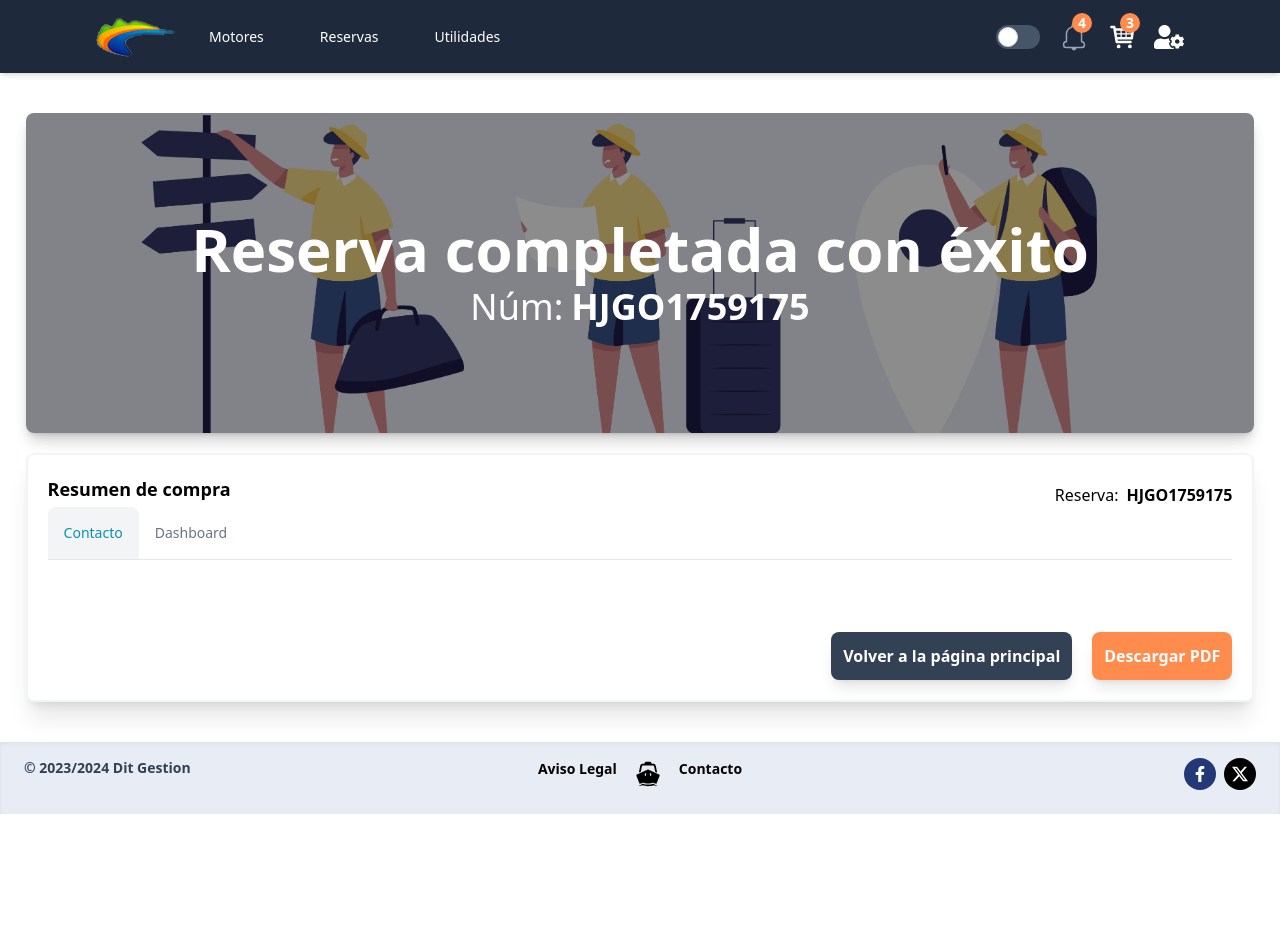
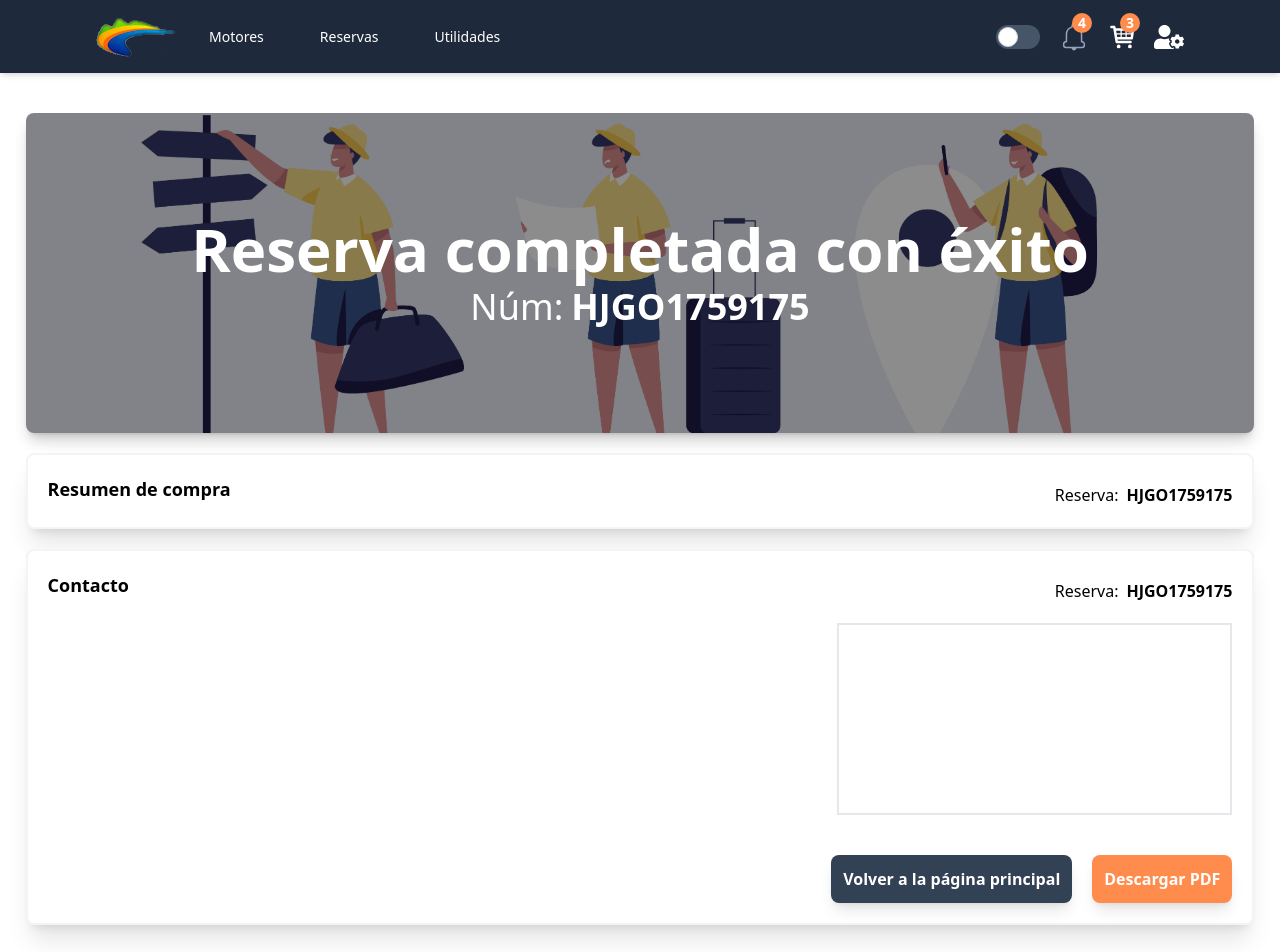
Before and after one commit to probablynotannie/b2b, a React (Vite) app: page /completada in a window 1280 px wide. Shown: the top 952 px of the page. Before the commit the page ends 814 px from the top, so only its background shows below. Built offline with nearby package versions, Linux system fonts and the light colour scheme.

Commit message:
Separado secciones de la pagina final

```diff
--- a/src/componentes/reservas/reservaFinalizada/Datos.jsx
+++ b/src/componentes/reservas/reservaFinalizada/Datos.jsx
@@ -8,14 +8,11 @@ function Datos() {
     tel: "631694540",
   };
   return (
-    <Tabs aria-label="Default tabs" variant="default">
-      <Tabs.Item active title="Contacto" icon={""}></Tabs.Item>
-      <Tabs.Item title="Dashboard" icon={""}>
-        This is . Clicking another tab will toggle the visibility of this one
-        for the next. The tab JavaScript swaps classes to control the content
-        visibility and styling.
-      </Tabs.Item>
-    </Tabs>
+    <>
+      <div className="flex justify-end gap-5 mt-5">
+        <div className="border-2 min-h-48 w-1/3"></div>
+      </div>
+    </>
   );
 }
 
--- a/src/componentes/reservas/reservaFinalizada/ReservaFinalizada.jsx
+++ b/src/componentes/reservas/reservaFinalizada/ReservaFinalizada.jsx
@@ -62,6 +62,17 @@ function ReservaFinalizada() {
             </span>
           </div>
           <section>
+          </section>
+        </div>
+        <div className="border-2 border-slate-100 dark:border-slate-800 shadow-xl mt-5 p-5 rounded-lg bg-white dark:bg-slate-800">
+          <div className="flex justify-between dark:text-white">
+            <h3 className="font-semibold text-lg">Contacto</h3>
+            <span className="block text-center mt-2">
+              Reserva:
+              <span className=" font-bold ml-2 text-center">{numReserva}</span>
+            </span>
+          </div>
+          <section>
             <Datos />
           </section>
           <div className="flex justify-end flex-row gap-x-5 mt-10">
```
